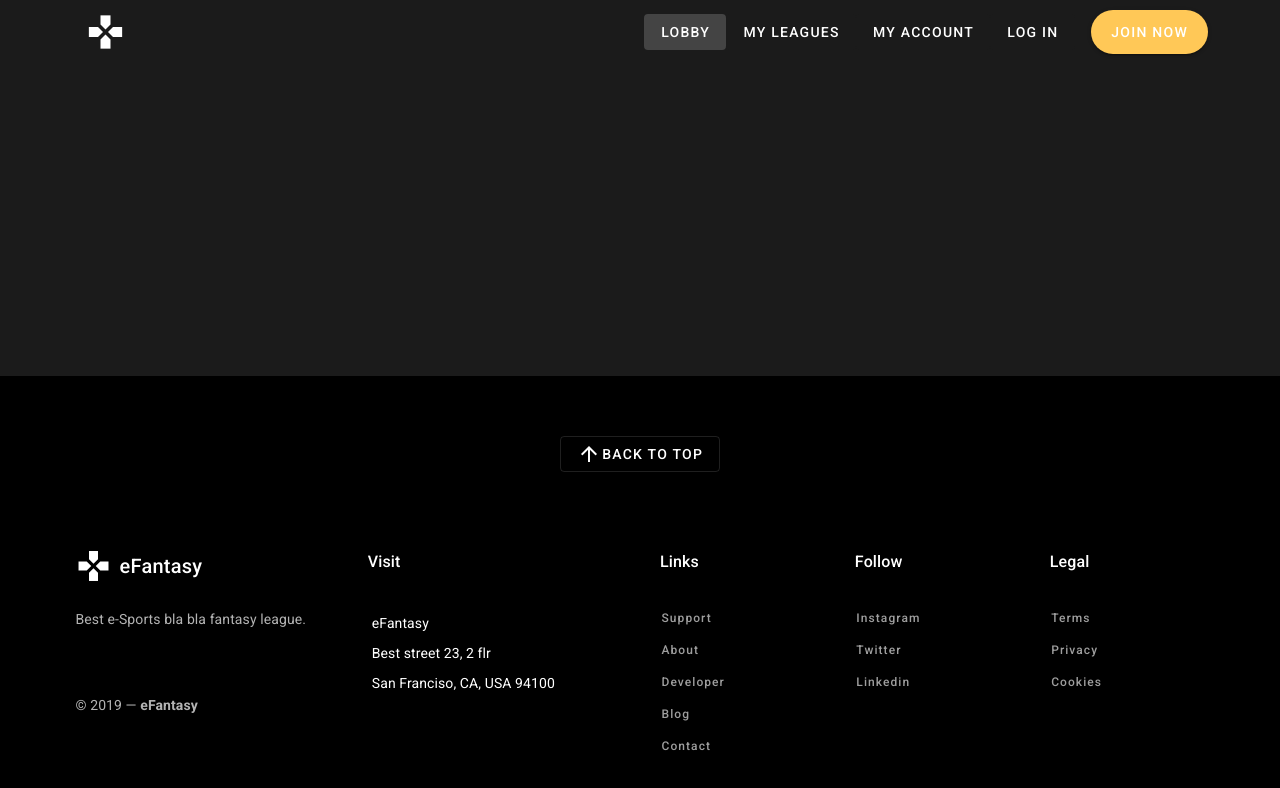
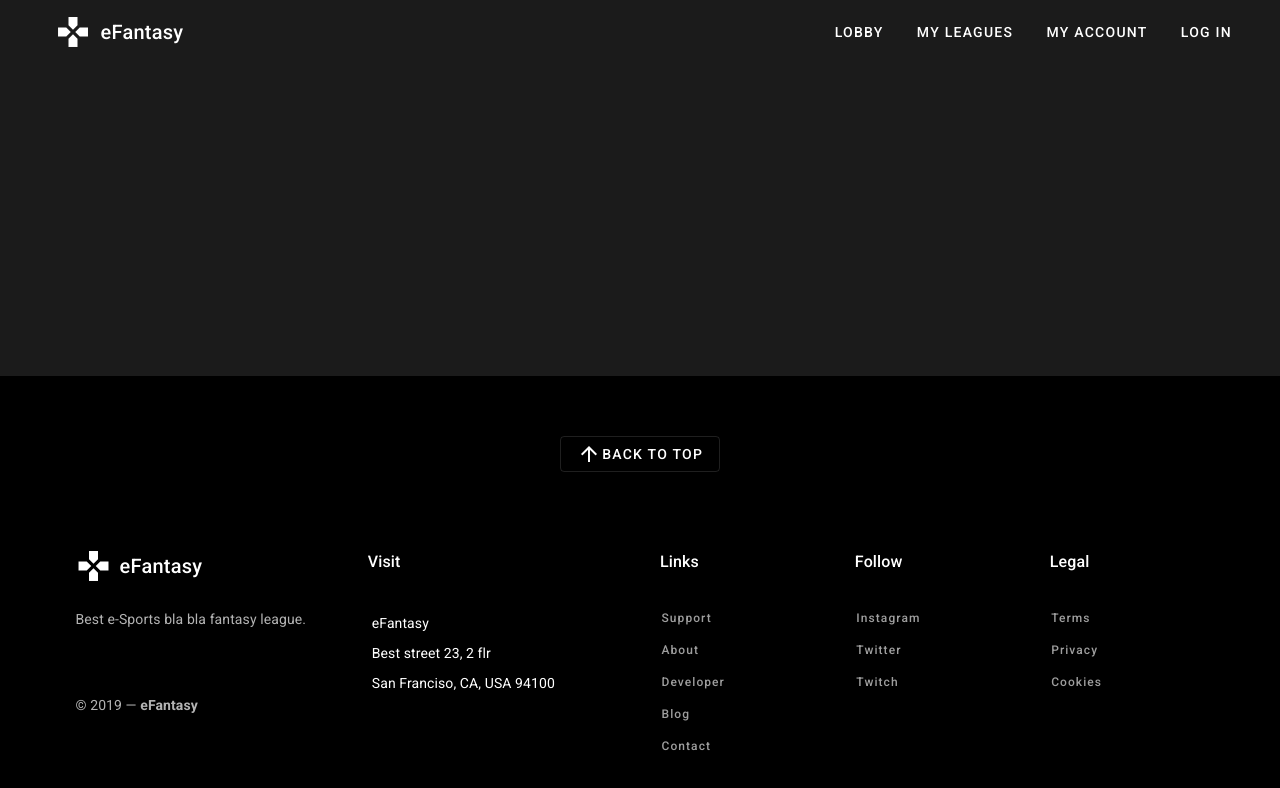
Before and after one commit to esportsdrafts/esportsdrafts-frontend-legacy, a Vue app: page / in a window 1280 px wide. Shown: the top 788 px of the page. Built offline with nearby package versions, Linux system fonts and the light colour scheme.

Commit message:
Redo menu structure

```diff
--- a/public/index.html
+++ b/public/index.html
@@ -7,8 +7,8 @@
   <meta name="viewport" content="width=device-width,initial-scale=1.0">
   <link rel="icon" href="<%= BASE_URL %>favicon.ico">
   <title>efantasy-frontend</title>
-    <link rel="stylesheet" href="https://fonts.googleapis.com/css?family=Roboto:100,300,400,500,700,900">
-    <link rel="stylesheet" href="https://cdn.jsdelivr.net/npm/@mdi/font@latest/css/materialdesignicons.min.css">
+  <link rel="stylesheet" href="https://fonts.googleapis.com/css?family=Roboto:100,300,400,500,700,900">
+  <link rel="stylesheet" href="https://cdn.jsdelivr.net/npm/@mdi/font@latest/css/materialdesignicons.min.css">
 </head>
 
 <body>
--- a/src/components/Footer.vue
+++ b/src/components/Footer.vue
@@ -91,7 +91,7 @@ export default {
   },
   data: () => ({
     legal: ["Terms", "Privacy", "Cookies"],
-    follow: ["Instagram", "Twitter", "Linkedin"],
+    follow: ["Instagram", "Twitter", "Twitch"],
     links: ["Support", "About", "Developer", "Blog", "Contact"]
   })
 };
--- a/src/components/Navigation.vue
+++ b/src/components/Navigation.vue
@@ -1,30 +1,65 @@
 <template>
   <v-app-bar app color="#1b1b1b" flat>
-    <v-progress-linear :active="loading" :indeterminate="loading" absolute top color="primary"></v-progress-linear>
-    <v-container grid-list-md>
-      <v-layout row align-center justify-space-between wrap>
-        <v-flex xl1 lg1 md1 xs12 sm12>
-          <v-btn class="ma-5" tile x-large color="white" icon>
-            <v-icon x-large>gamepad</v-icon>
-          </v-btn>
-        </v-flex>
-        <v-flex md8 xl4 lg6 s12 offset-md3 offset-lg5>
-          <v-spacer></v-spacer>
-          <v-btn to="/" class="simple-hover" color="#1b1b1b" depressed>Lobby</v-btn>
-          <v-btn to="/register" class="simple-hover" color="#1b1b1b" depressed>My Leagues</v-btn>
-          <v-btn to="/register" class="simple-hover" color="#1b1b1b" depressed>My Account</v-btn>
-          <v-btn to="/login" class="simple-hover" color="#1b1b1b" depressed>Log in</v-btn>
-          <v-btn to="/register" class="ml-4" color="primary" large rounded>Join Now</v-btn>
-        </v-flex>
-      </v-layout>
-    </v-container>
+    <v-progress-linear :active="loading" :indeterminate="loading" flat absolute top color="primary"></v-progress-linear>
+    <v-toolbar color="#1b1b1b" flat>
+      <v-toolbar-title>
+        <v-btn tile x-large text>
+          <v-icon large>gamepad</v-icon>
+          <div class="ml-2 title text-none">eFantasy</div>
+        </v-btn>
+      </v-toolbar-title>
+      <v-spacer></v-spacer>
+      <v-toolbar-items class="hidden-sm-and-down">
+        <v-btn
+          v-for="item in menuItems"
+          :to="item.link"
+          :key="item.icon"
+          depressed
+          color="#1b1b1b"
+          class="simple-hover"
+          rounded
+        >{{ item.title }}</v-btn>
+      </v-toolbar-items>
+      <v-menu class="hidden-md-and-up">
+        <v-toolbar-side-icon color="white" v-slot="activator"></v-toolbar-side-icon>
+        <v-list>
+          <v-list-tile v-for="item in menuItems" :to="item.link" :key="item.icon">
+            <v-list-tile-content>
+              <v-list-tile-title>{{ item.title }}</v-list-tile-title>
+            </v-list-tile-content>
+          </v-list-tile>
+        </v-list>
+      </v-menu>
+    </v-toolbar>
   </v-app-bar>
 </template>
 
 <script>
 export default {
   data: () => ({
-    loading: false
+    loading: false,
+    menuItems: [
+      {
+        title: "Lobby",
+        link: "/",
+        icon: "home"
+      },
+      {
+        title: "My Leagues",
+        link: "/register",
+        icon: "list"
+      },
+      {
+        title: "My Account",
+        link: "/register",
+        icon: "person"
+      },
+      {
+        title: "Log in",
+        link: "/login",
+        icon: "warning"
+      }
+    ]
   }),
 
   watch: {
@@ -39,6 +74,11 @@ export default {
 <style scoped>
 .simple-hover:hover {
   color: #ffc857;
+  background-color: none;
+}
+
+.v-btn::before {
+  background-color: transparent;
 }
 
 .simple-hover:hover:before .simple-hover:hover:after {
--- a/src/views/Register.vue
+++ b/src/views/Register.vue
@@ -9,7 +9,7 @@
         </v-layout>
         <p class="headline font-weight-bold text-uppercase text-center mb-6">Register</p>
         <v-card-text>
-          <v-form>
+          <v-form @submit.prevent="register">
             <v-alert type="warning" v-if="password_warning !== null && password_warning != ''">
               <span class="font-weight-bold">Weak password:</span>
               {{password_warning}}
@@ -21,6 +21,7 @@
               type="text"
               counter
               maxlength="30"
+              v-model="username"
               :rules="[rules.required, rules.username_min, rules.username_val]"
               @click:append="show_username_hint = !show_username_hint"
             ></v-text-field>
@@ -29,6 +30,7 @@
               label="Email"
               name="email"
               type="text"
+              v-model="email"
               :rules="[rules.required, rules.email_validation]"
             ></v-text-field>
             <v-text-field
@@ -63,7 +65,7 @@
         </v-card-text>
         <v-card-actions class="pl-4 pr-4">
           <v-spacer></v-spacer>
-          <v-btn color="primary" block>Register</v-btn>
+          <v-btn color="primary" @click="register" :loading="loading" block>Register</v-btn>
         </v-card-actions>
         <v-layout align-center justify-center class="mb-8">
           <v-btn class="ma-2 login-custom-link" flat text to="/login">
@@ -83,8 +85,8 @@ export default {
   components: { Password },
   data() {
     return {
-      username: "dotamaster11",
-      email: "joe@example.com",
+      username: "",
+      email: "",
       password: null,
       error: false,
       loading: false,
@@ -140,8 +142,9 @@ export default {
       };
       this.$store
         .dispatch("user/createAccount", credentials)
-        .then(() => {
-          this.$router.replace(this.$route.query.redirect || "/");
+        .then(res => {
+          console.log(res);
+          this.$router.replace("/emailsent");
         })
         .catch(error => {
           console.log(error);
```
